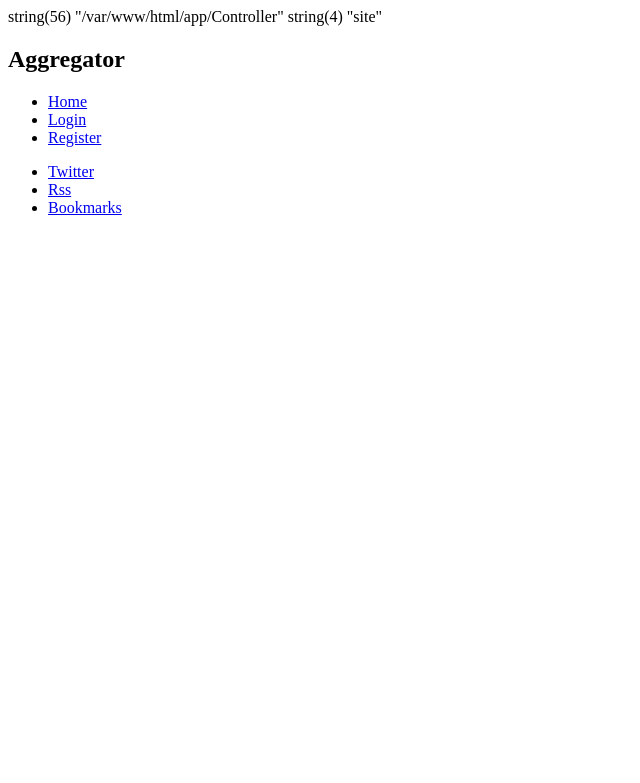
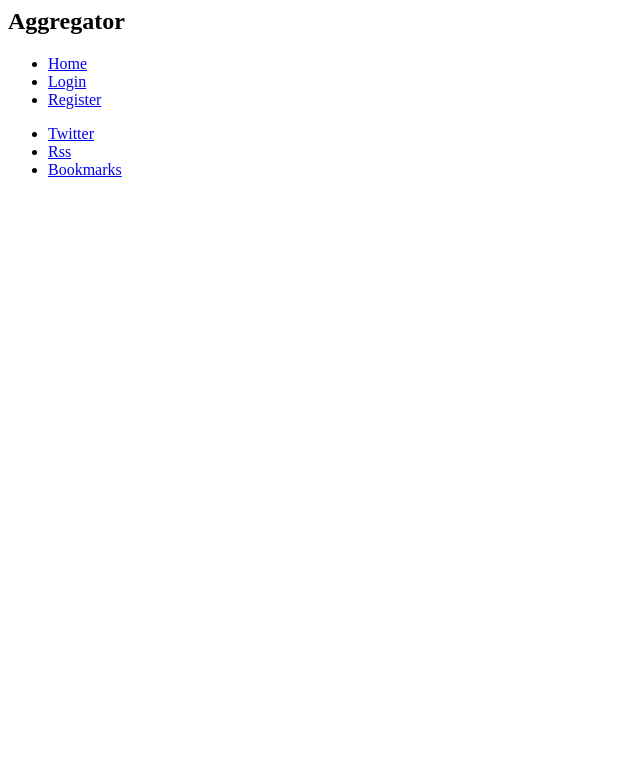
Before and after one commit to sasha13/aggregator, a PHP site: page / in a window 1280 px wide. Shown: the top 783 px of the page, without its empty margins (0-640 px from the left). Run offline with PHP 8.4, Linux system fonts and the light colour scheme; some libraries are stand-ins or nearby versions.

Commit message:
cleaning code

```diff
--- a/app/Controller/Site/Site.php
+++ b/app/Controller/Site/Site.php
@@ -14,11 +14,10 @@ class Site extends Main {
   public function index() {
     //Html::layout = 'main';
     $controllerName = $this->getControllerNameLowercase();
-    var_dump(dirname(__DIR__));
-    var_dump($controllerName);
 //     $model = loadModel('model_name');
+    $data = array('title' => 'Agggggregator');
     $html = new Html($controllerName);
-    $html->render('index', array('username' => 'sasha'));
+    $html->render('index', $data);
   }
 
 }
--- a/public/index.php
+++ b/public/index.php
@@ -12,7 +12,7 @@ define('TEMPLATE_DIR', ROOT_DIR . '/templates/');
 //var_dump(ROOT_DIR);
 //die();
 
-$conn = Db::getConnection();
+//$conn = Db::getConnection();
 //$sql = "SELECT * FROM user";
 //$q = $conn->query($sql);
 //var_dump($q->fetch(PDO::FETCH_OBJ));
```
